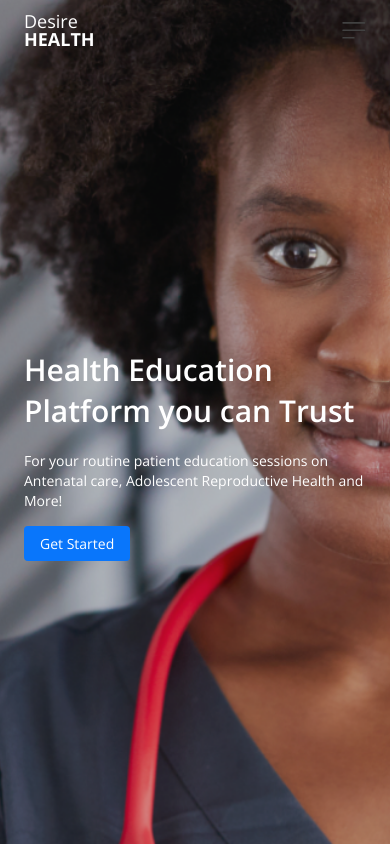
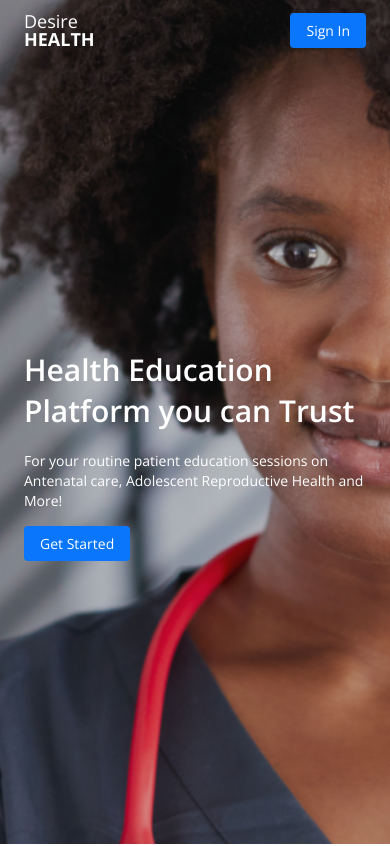
Before and after one commit to Mayokunnn/Desire-Health, a React (Vite) app: page / in a window 390 px wide. Shown: the top 846 px of the page. Built offline with nearby package versions, Linux system fonts and the light colour scheme.

Commit message:
Adding some style issues

```diff
--- a/src/components/LandingPage/Navbar.jsx
+++ b/src/components/LandingPage/Navbar.jsx
@@ -32,15 +32,13 @@ export default function Navbar({ type = "", pageType = "" }) {
           pageType={pageType === "header" ? "header" : ""}
         />
       </div>
-      <img
-        className="lg:hidden w-6"
-        src={`${
-          pageType === "header"
-            ? "/assets/menu-icon.svg"
-            : "/assets/menu-icon-black.svg"
-        }`}
-        alt="Menu Icon"
-      />
+      <div className="lg:hidden">
+        <Button
+          type={buttonType}
+          text={'Sign In'}
+          pageType={pageType === "header" ? "header" : ""}
+        />
+      </div>
     </div>
   );
 }
--- a/src/features/Dashboard/SectionPreview.jsx
+++ b/src/features/Dashboard/SectionPreview.jsx
@@ -5,17 +5,17 @@ export default function SectionPreview() {
   return (
     <div
       onClick={() => navigate("1")}
-      className="grid grid-rows-[55%_45%]  xl:min-h-[22rem]  gap-2 p-1 rounded-lg lg:rounded-xl hover:bg-[#E6E9EB] hover:cursor-pointer overflow-hidden text-ellipsis"
+      className="grid grid-rows-auto max-h-[20rem] gap-2 p-1 rounded-lg lg:rounded-xl hover:bg-[#E6E9EB] hover:cursor-pointer overflow-hidden text-ellipsis"
     >
-      <img
-        src="/assets/nutrition.png"
-        className="h-full rounded-xl overflow"
-        alt="Resource Image"
-      />
-      <div className="p-2 text-lg">
-        <h3 className="capitalize font-semibold">
-          Get your appointments in
-        </h3>
+      <div className="w-full overflow-hidden">
+        <img
+          src="/assets/nutrition.png"
+          className="object-contain w-full rounded-xl"
+          alt="Resource Image"
+        />
+      </div>
+      <div className="text-lg p-1">
+        <h3 className="capitalize font-semibold">Get your appointments in</h3>
         <p className="text-xs lg:text-sm">
           Lorem ipsum dolor sit amet consectetur adipisicing elit. Fugiat iusto,
           quas suscipit totam sit officia ab laborum soluta, molestias optio
--- a/src/features/Resources/ResourcePreview.jsx
+++ b/src/features/Resources/ResourcePreview.jsx
@@ -3,19 +3,21 @@ import { useNavigate } from "react-router-dom";
 export default function ResourcePreview() {
     const navigate = useNavigate()
   return (
-    <div onClick={() => navigate('1')} className="grid grid-rows-[60%_40%] h-[26rem] gap-2 p-1.5 rounded-lg lg:rounded-xl hover:bg-[#E6E9EB] hover:cursor-pointer">
-      <img
-        src="https://images.unsplash.com/photo-1612349317150-e413f6a5b16d?w=500&auto=format&fit=crop&q=60&ixlib=rb-4.0.3&ixid=M3wxMjA3fDB8MHxzZWFyY2h8Nnx8ZG9jdG9yfGVufDB8fDB8fHww"
-        className="h-full w-full rounded-xl"
-        alt="Resource Image"
-      />
-      <div className="px-2 space-y-2">
+    <div onClick={() => navigate('1')} className="grid grid-rows-2 max-h-[20rem] gap-2 p-1.5 rounded-lg lg:rounded-xl hover:bg-[#E6E9EB] hover:cursor-pointer">
+      <div className="h-full w-full overflow-hidden">
+        <img
+          src="https://images.unsplash.com/photo-1612349317150-e413f6a5b16d?w=500&auto=format&fit=crop&q=60&ixlib=rb-4.0.3&ixid=M3wxMjA3fDB8MHxzZWFyY2h8Nnx8ZG9jdG9yfGVufDB8fDB8fHww"
+          className="object-contain w-full rounded-xl"
+          alt="Resource Image"
+        />
+      </div>
+      <div className="px-2 space-y-2 h-1/2">
         <p className="uppercase text-azure-radiance-500 text-xs tracking-[2px]">Psychology</p>
         <div className="flex justify-between items-center">
-            <h3 className="capitalize text-lg font-semibold">Get your appointments in</h3>
-            <span className="text-[#63697A] text-xs">3 weeks ago</span>
+            <h3 className="capitalize text-sm xl:text-lg font-semibold">Get your appointments in</h3>
+            <span className="text-[#63697A] text-[0.5rem] xl:text-xs">3 weeks ago</span>
         </div>
-        <p className="text-sm">Lorem ipsum dolor sit amet consectetur adipisicing elit. Fugiat iusto, quas suscipit totam sit officia ab laborum soluta, molestias optio assumenda non velit quasi excepturi quo, harum ullam illo consequatur!</p>
+        <p className="text-xs xl:text-sm">Lorem ipsum dolor sit amet consectetur adipisicing elit. Fugiat iusto, quas suscipit totam sit officia ab laborum soluta, molestias optio assumenda non velit quasi excepturi quo, harum ullam illo consequatur!</p>
       </div>
     </div>
   );
--- a/src/index.css
+++ b/src/index.css
@@ -9,6 +9,9 @@
 
 body{
     width: 100%;
+    font-size: 16px;
+    transform: scale(1); /* Scale to 100% */
+    transform-origin: 0 0; /* Set the origin of scaling */
 }
 @layer components {
 
```
